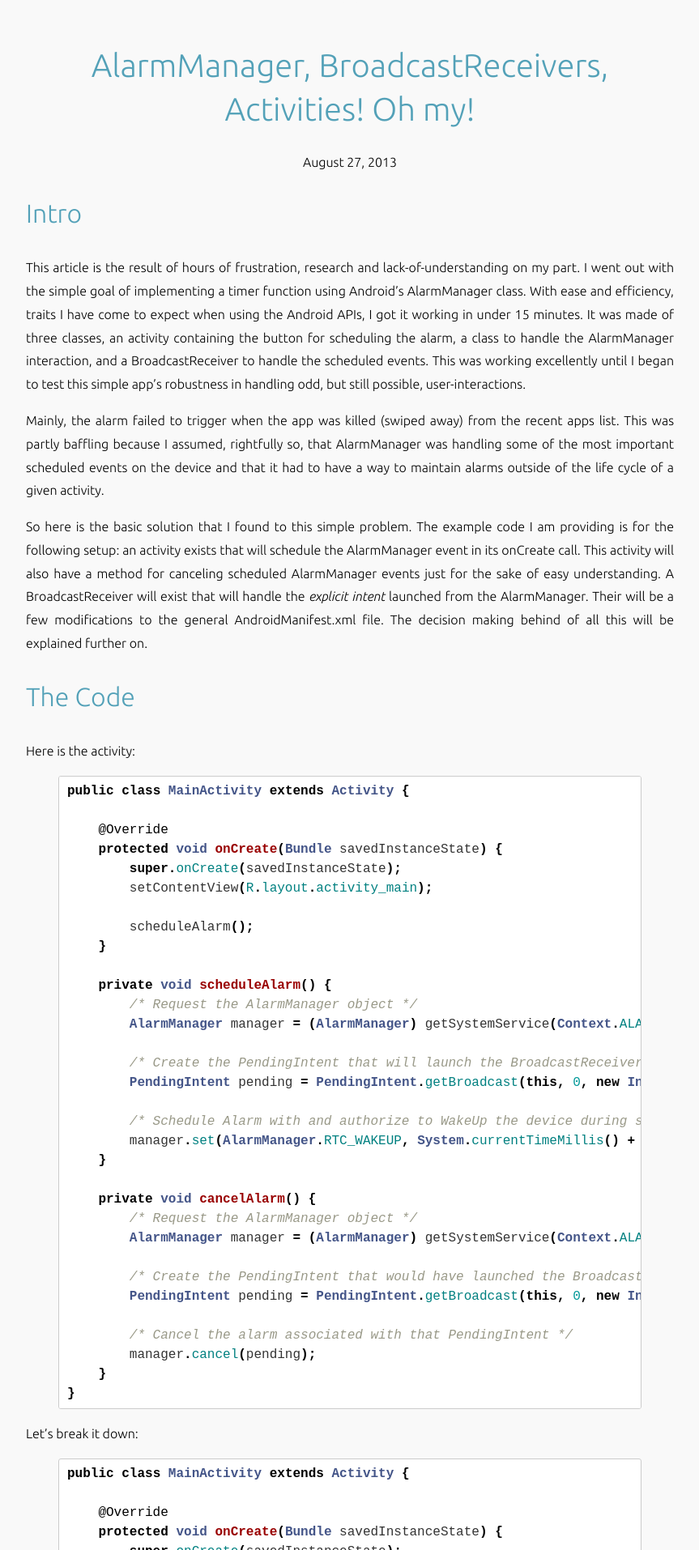
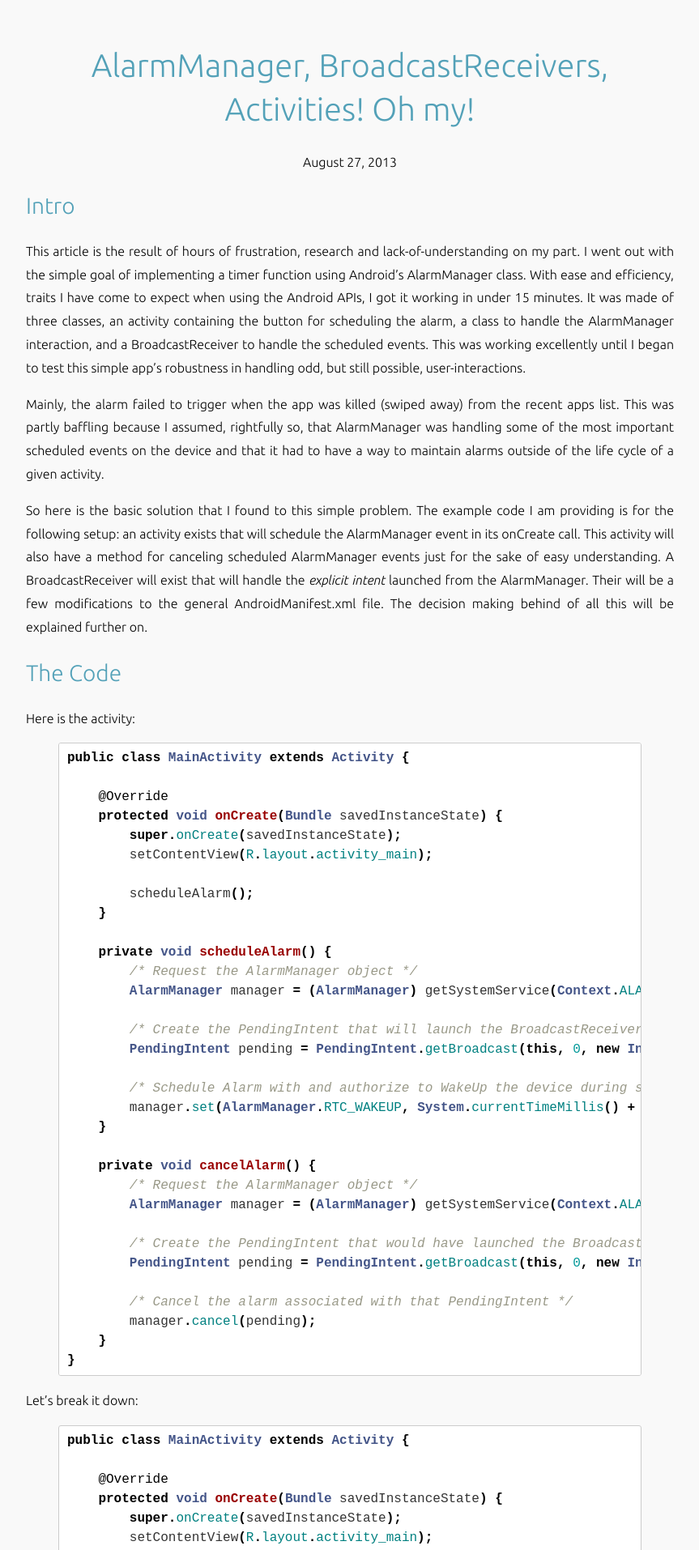
Before and after one commit to awendland/blog, a Jekyll site: the page built from _posts/2013-08-27-alarmmanager-broadcastreceivers-activities.md, in a window 1280 px wide. Shown: the part 542-2456 px from the top of the page at 81% size, without its empty margins (208-1071 px from the left). Built offline with Jekyll 4.4.1, drawn with Linux system fonts in a browser that asks for light colours; nearby versions of some CDN libraries; Markdown is read by kramdown in place of the engine named in the settings.

Commit message:
Standardized header sizes

```diff
--- a/_posts/2013-08-27-alarmmanager-broadcastreceivers-activities.md
+++ b/_posts/2013-08-27-alarmmanager-broadcastreceivers-activities.md
@@ -3,7 +3,7 @@ title: AlarmManager, BroadcastReceivers, Activities! Oh my!
 author: Alex Wendland
 layout: post
 ---
-## Intro
+### Intro
 
 This article is the result of hours of frustration, research and lack-of-understanding on my part. I went out with the simple goal of implementing a timer function using Android's AlarmManager class. With ease and efficiency, traits I have come to expect when using the Android APIs, I got it working in under 15 minutes. It was made of three classes, an activity containing the button for scheduling the alarm, a class to handle the AlarmManager interaction, and a BroadcastReceiver to handle the scheduled events. This was working excellently until I began to test this simple app's robustness in handling odd, but still possible, user-interactions.
 
@@ -11,7 +11,7 @@ Mainly, the alarm failed to trigger when the app was killed (swiped away) from t
 
 So here is the basic solution that I found to this simple problem. The example code I am providing is for the following setup: an activity exists that will schedule the AlarmManager event in its onCreate call. This activity will also have a method for canceling scheduled AlarmManager events just for the sake of easy understanding. A BroadcastReceiver will exist that will handle the *explicit intent* launched from the AlarmManager. Their will be a few modifications to the general AndroidManifest.xml file. The decision making behind of all this will be explained further on.<!--break-->
 
-## The Code
+### The Code
 
 Here is the activity:
 
@@ -145,11 +145,11 @@ Huh? Why would Android remove an event *designed* for starting killed processes
 
 And that is why they added `android:process=":remote";` to tell the Android System that, yes, this event is *really, really* important and needs to be run. (Ok, so maybe that isn't why they added it but still... it is an indirect side-affect of what `android:process=":remote"` does, and an important one at that!).
 
-## Wrap Up
+### Wrap Up
 
 And that's how you create a basic, user-proof, AlarmManager/BroadcastReceiver, scheduled logic flow in Android! Best of luck on your apps and don't bother commenting with any questions/corrections.
 
-## Tl;dr
+### Tl;dr
 
 Use `android:process=":remote"` in you receiver's AndroidManifest.xml entry for separating BroadcastReceivers from the rest of your application life cycle when dealing with AlarmManager.
 
```
